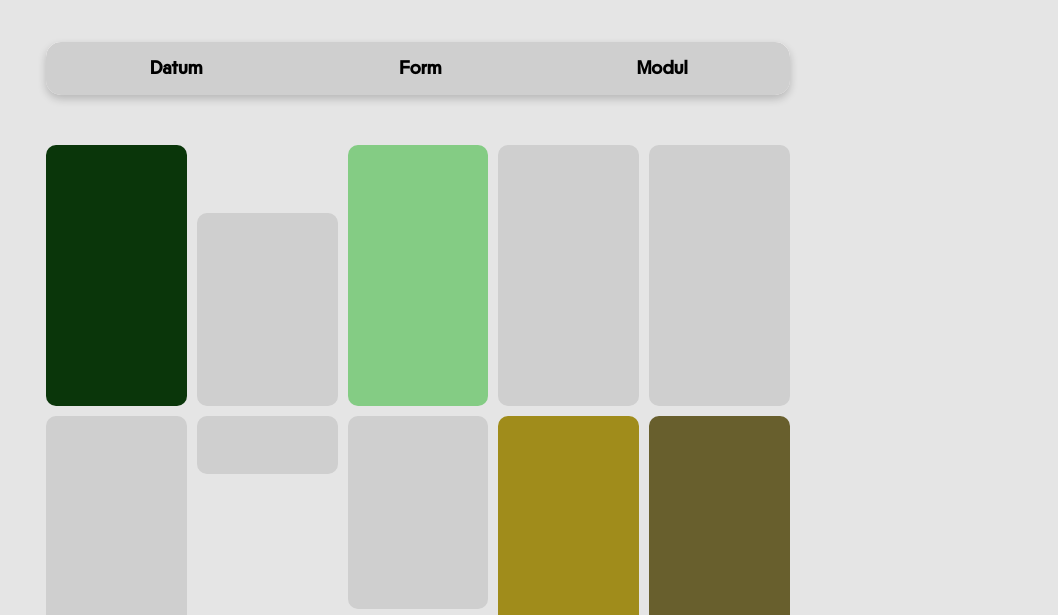
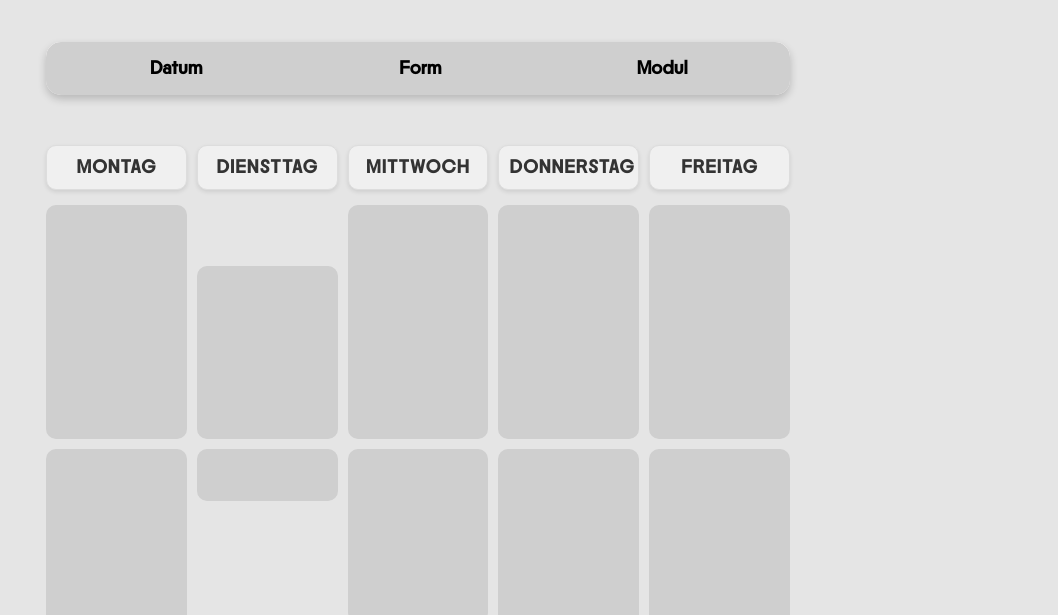
Before and after one commit to reazndev/Habenwirmorgenopl.info, a website: page index.html in a window 1280 px wide. Shown: the part 121-736 px from the top of the page, without its empty margins (222-1280 px from the left). Drawn offline with Linux system fonts and the light colour scheme; no server answers.

Commit message:
changed standard background color for all timetable items

```diff
--- a/index.html
+++ b/index.html
@@ -20,17 +20,22 @@
       <tbody></tbody>
     </table>
     <div id="timetable-container" style="width: 60%; height: 600px; margin: 0 auto;">
-      <div class="mon-slot" style="background-color: rgb(10, 54, 10); grid-column: 1 / 3; grid-row: 1 / 5;"></div>
-      <div class="timetable-slot" style="background-color: #cfcfcf; grid-column: 3 / 5; grid-row: 2 / 5;"></div>
-      <div class="wed-slot" style="background-color: rgb(132, 204, 132); grid-column: 5 / 7; grid-row: 1 / 5;"></div>
-      <div class="timetable-slot" style="background-color: #cfcfcf; grid-column: 7 / 9; grid-row: 1 / 5;"></div>
-      <div class="timetable-slot" style="background-color: #cfcfcf; grid-column: 9 / 11; grid-row: 1 / 5;"></div>
-      <div class="timetable-slot" style="background-color: #cfcfcf; grid-column: 1 / 3;grid-row: 5 / 9;"></div>
-      <div class="timetable-slot" style="background-color: #cfcfcf; grid-column: 3 / 5;grid-row: 5 / 6;"></div>
-      <div class="timetable-slot" style="background-color: #cfcfcf; grid-column: 5 / 7; grid-row: 5 / 8;"></div>
-      <div class="thr-slot" style="background-color: rgb(160, 140, 27); grid-column: 7 / 9; grid-row: 5 / 9;"></div>
-      <div class="fri-slot" style="background-color: rgb(104, 95, 45); grid-column: 9 / 11; grid-row: 5 / 9;"></div>
+      <div class="day-label" style="grid-column: 1 / 3; grid-row: 1;">Montag</div>
+      <div class="day-label" style="grid-column: 3 / 5; grid-row: 1;">Diensttag</div>
+      <div class="day-label" style="grid-column: 5 / 7; grid-row: 1;">Mittwoch</div>
+      <div class="day-label" style="grid-column: 7 / 9; grid-row: 1;">Donnerstag</div>
+      <div class="day-label" style="grid-column: 9 / 11; grid-row: 1;">Freitag</div>
 
+      <div class="mon-slot" style="background-color: #cfcfcf; grid-column: 1 / 3; grid-row: 2 / 6;"></div>
+      <div class="timetable-slot" style="background-color: #cfcfcf; grid-column: 3 / 5; grid-row: 3 / 6;"></div>
+      <div class="wed-slot" style="background-color: #cfcfcf; grid-column: 5 / 7; grid-row: 2 / 6;"></div>
+      <div class="timetable-slot" style="background-color: #cfcfcf; grid-column: 7 / 9; grid-row: 2 / 6;"></div>
+      <div class="timetable-slot" style="background-color: #cfcfcf; grid-column: 9 / 11; grid-row: 2 / 6;"></div>
+      <div class="timetable-slot" style="background-color: #cfcfcf; grid-column: 1 / 3;grid-row: 6 / 10;"></div>
+      <div class="timetable-slot" style="background-color: #cfcfcf; grid-column: 3 / 5;grid-row: 6 / 7;"></div>
+      <div class="timetable-slot" style="background-color: #cfcfcf; grid-column: 5 / 7; grid-row: 6 / 9;"></div>
+      <div class="thr-slot" style="background-color: #cfcfcf; grid-column: 7 / 9; grid-row: 6 / 10;"></div>
+      <div class="fri-slot" style="background-color: #cfcfcf; grid-column: 9 / 11; grid-row: 6 / 10;"></div>
     </div>
     <a href="https://github.com/FlorianRuby" target="_blank" class="github-icon">
         <i class="fab fa-github"></i>
--- a/styles.css
+++ b/styles.css
@@ -205,7 +205,7 @@ tr:last-child td:last-child {
 #timetable-container {
     display: grid;
     grid-template-columns: repeat(10, 1fr); /* 15 columns */
-    grid-template-rows: repeat(9, 1fr); /* 10 rows */
+    grid-template-rows: auto repeat(9, 1fr); /* 10 rows */
     gap: 10px; /* Space between grid items */
     padding-top: 50px;
 }
@@ -262,6 +262,7 @@ tr:last-child td:last-child {
     height: 100%;
     max-width: 100%;
     overflow: hidden;
+
   }
 }
 
@@ -269,3 +270,19 @@ tr:last-child td:last-child {
     padding: 20px;
     transition: background-color 0.3s ease;
 }
+
+.day-label {
+    font-family: 'nMedium', sans-serif;
+    font-size: 1.2em;
+    font-weight: bold;
+    text-align: center;
+    padding: 10px;
+    background-color: #f0f0f0;
+    border-radius: 10px;
+    margin-bottom: 5px;
+    box-shadow: 0 2px 4px rgba(0, 0, 0, 0.1);
+    border: 1px solid #ddd;
+    color: #333;
+    text-transform: uppercase;
+    letter-spacing: 1px;
+}
```
Also changed, not shown: 2 other files.
